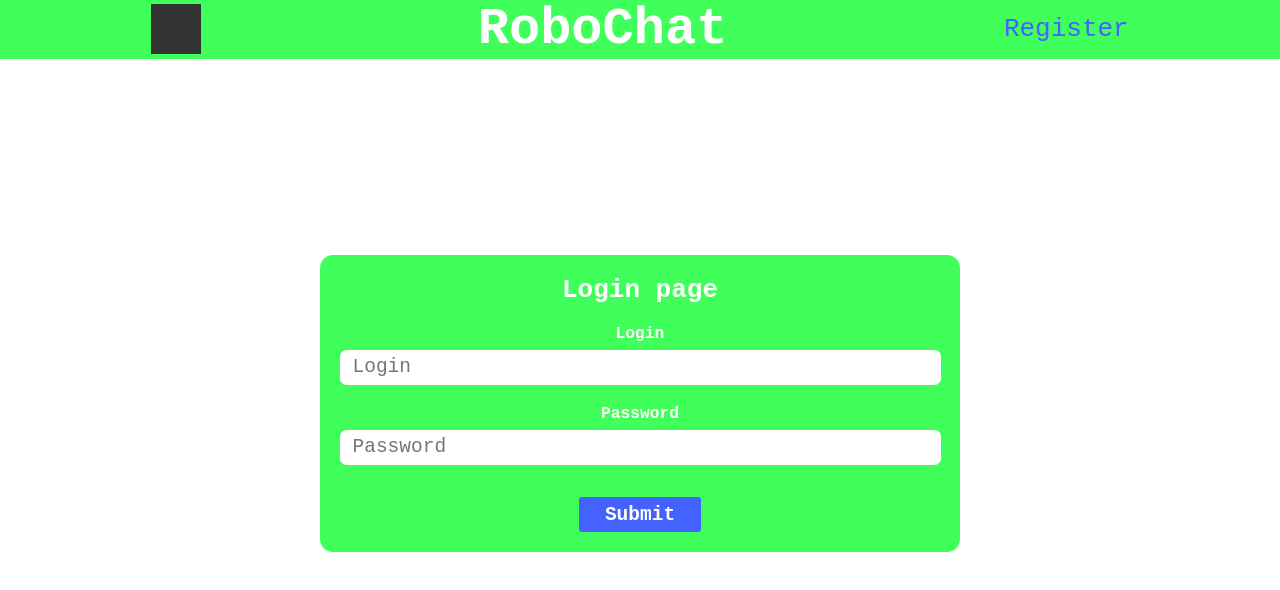
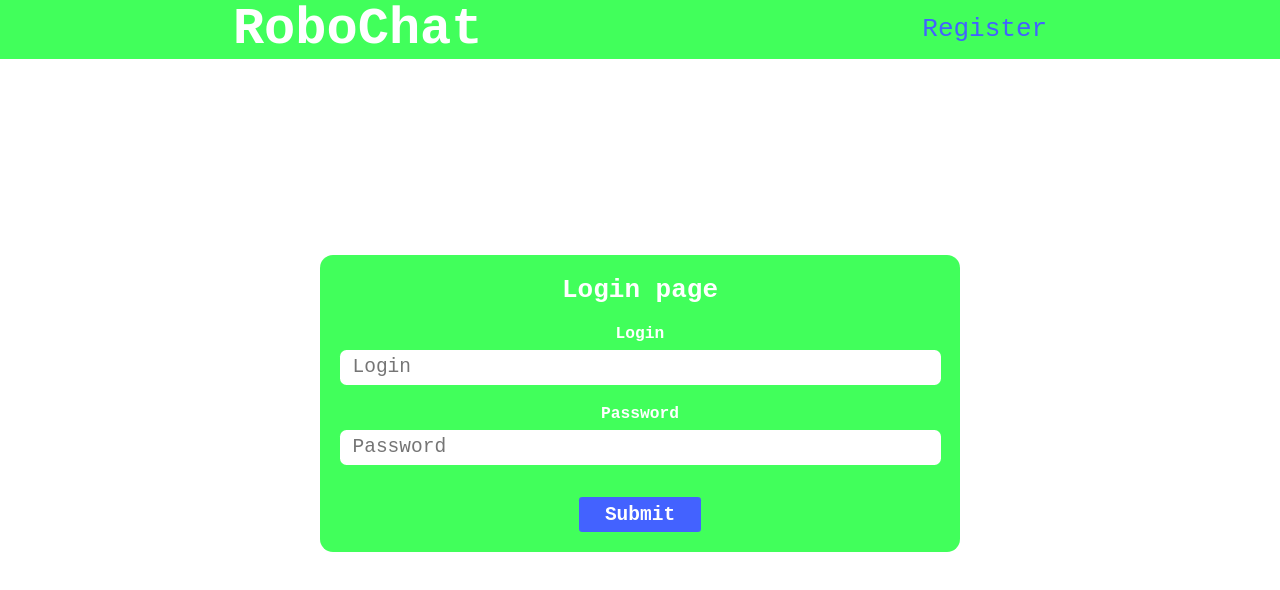
Before and after one commit to 1HardGaming1/Chat1, a website: page static/login.html in a window 1280 px wide. Drawn offline with nearby package versions, Linux system fonts and the light colour scheme.

Commit message:
The final 8 project changes.

```diff
--- a/static/login.html
+++ b/static/login.html
@@ -6,25 +6,10 @@
     <meta name="viewport" content="width=device-width, initial-scale=1.0">
     <title>RoboChat</title>
     <link rel="stylesheet" href="style.css">
-    <script>
-    var canvas = document.getElementById("canvas");
-    var ctx = canvas.getContext("2d");
-    var radius = canvas.height / 2;
-    ctx.translate(radius, radius);
-    radius = radius * 0.90
-    drawClock();
-
-    function drawClock() {
-        ctx.arc(0, 0, radius, 0 , 2 * Math.PI);
-        ctx.fillStyle = "white";
-        ctx.fill();
-    }
-</script>
 </head>
 <body>
     <main>
         <header class="header">
-            <canvas id="canvas" width="400" height="400" style="background-color:#333"></canvas>
             <h1>RoboChat</h1>
             <a class="link" href="/register">Register</a>
         </header>
```
Also changed, not shown: static/register.html (+0 -15 lines).
